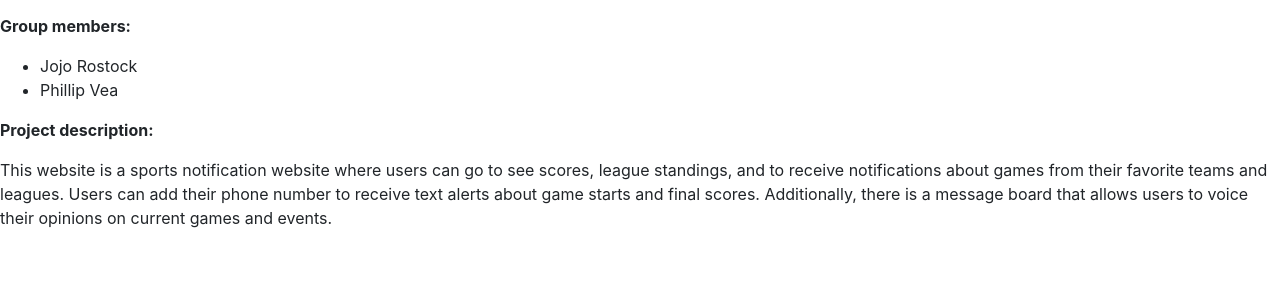
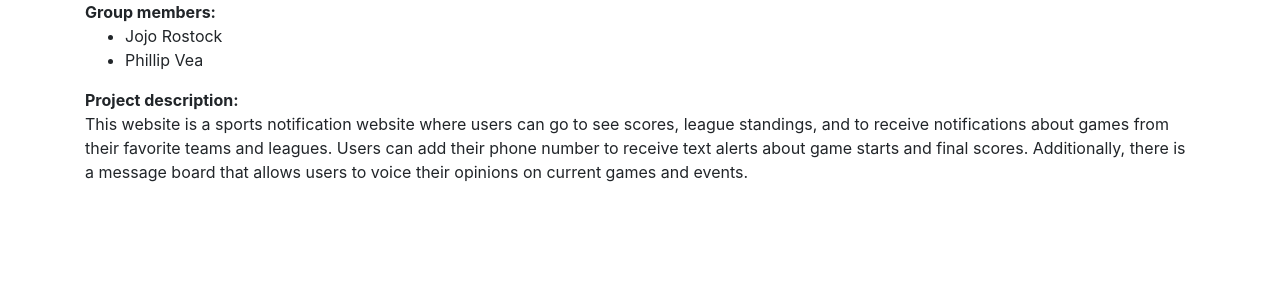
Before and after one commit to jojorostock/388J_final_project, a Flask app: page /project in a window 1280 px wide. Shown: the part 56-356 px from the top of the page. Run offline with Flask 2, Linux system fonts and the light colour scheme; parts of the project's set-up code (start-up, migrations or seed data) failed here and were passed over; some libraries are stand-ins or nearby versions.

Commit message:
small style updates

```diff
--- a/flask_app/forms.py
+++ b/flask_app/forms.py
@@ -71,7 +71,7 @@ class LoginForm(FlaskForm):
                 raise ValidationError("Invalid Token")
 
 class UpdateUsernameForm(FlaskForm):
-    username = StringField('Username', validators=[InputRequired(), Length(min=1, max=40)])
+    username = StringField('Change Username', validators=[InputRequired(), Length(min=1, max=40)])
     submit = SubmitField('Update Username')
 
     def validate_username(self, username):
--- a/flask_app/templates/account.html
+++ b/flask_app/templates/account.html
@@ -2,7 +2,7 @@
 {% block content %}
 <div class="row">
     <div class="col">
-        <h1>Hey, {{ current_user.username }}!</h1>
+        <h3>Username: {{ current_user.username }}</h3>
     </div>
 </div>
 <div class="row">
@@ -33,7 +33,4 @@
         </form>
     </div>
 </div>
-<a href="{{ url_for('users.user_detail', username=current_user.username) }}">
-    <h4>Click here to see all of your posts and comments!</h4>
-</a>
 {% endblock %}>
--- a/flask_app/templates/project.html
+++ b/flask_app/templates/project.html
@@ -1,17 +1,19 @@
 {% extends "header.html" %}
 {% block content %}
-<div class="league-list">
-	<p>
+<div class="row">
+	<div class="col">
 		<strong>Group members:</strong>
 	    <ul>
 	        <li>Jojo Rostock</li>
 	        <li>Phillip Vea</li>
 	    </ul>
-	</p>
-	<p>
+	</div>
+</div>
+<div class="row">
+	<div class="col">
 		<strong>Project description: </strong>
-	</p>
-	<p>This website is a sports notification website where users can go to see scores, league standings, and to receive notifications about games from their favorite teams and leagues. Users can add their phone number to receive text alerts about game starts and final scores. Additionally, there is a message board that allows users to voice their opinions on current games and events.
-	</p>
+		<p>This website is a sports notification website where users can go to see scores, league standings, and to receive notifications about games from their favorite teams and leagues. Users can add their phone number to receive text alerts about game starts and final scores. Additionally, there is a message board that allows users to voice their opinions on current games and events.
+		</p>
+	</div>
 </div>
 {% endblock %}
--- a/flask_app/templates/user_detail.html
+++ b/flask_app/templates/user_detail.html
@@ -2,7 +2,7 @@
 {% block content %}
 <div class="row">
     <div class="col">
-        <h2>{{ username }}'s Comments</h2>
+        <h2>{{ username }}'s Profile</h2>
     </div>
 </div>
 
```
Also changed, not shown: flask_app/templates/home.html (+7 -4 lines).
